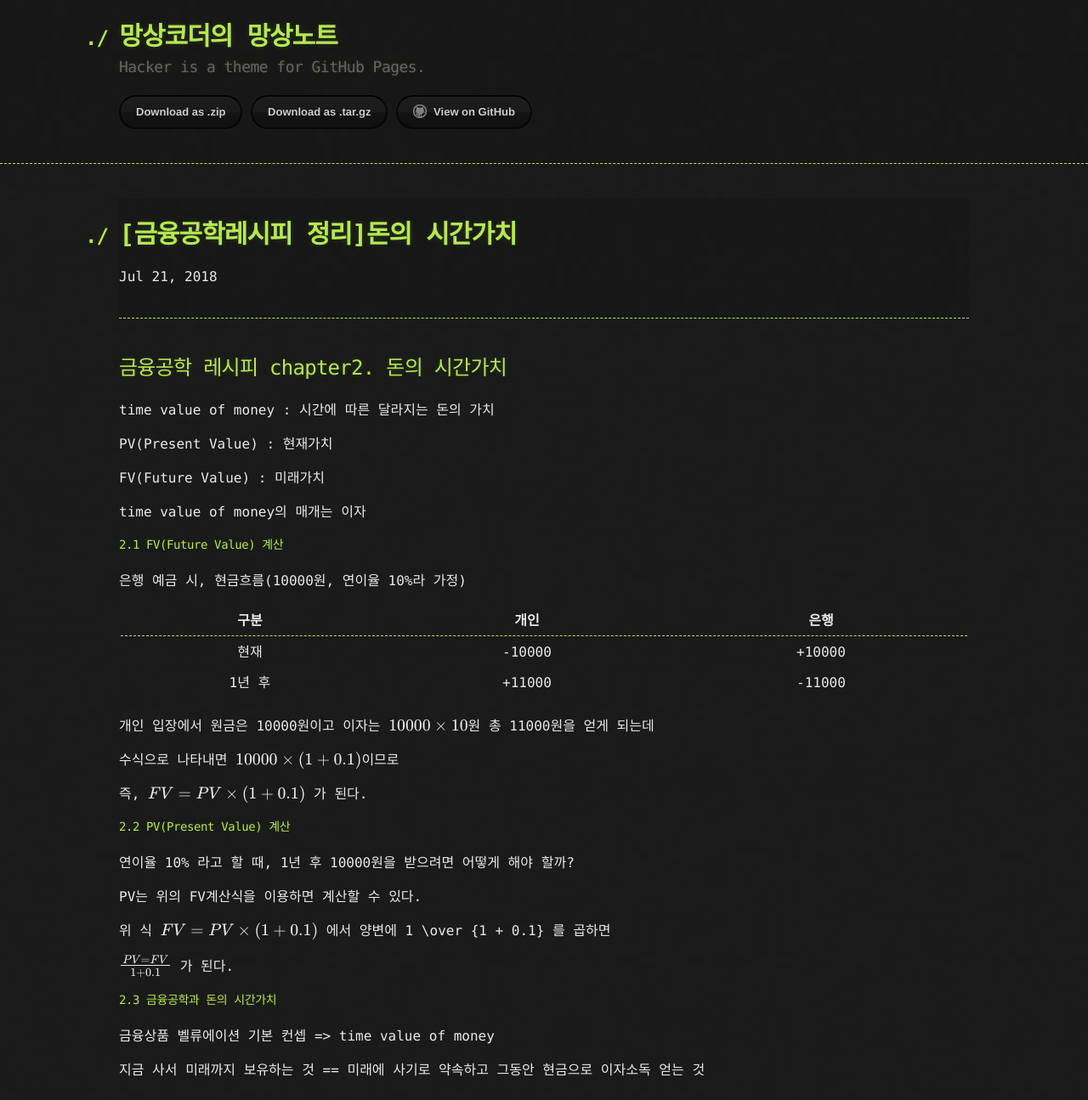
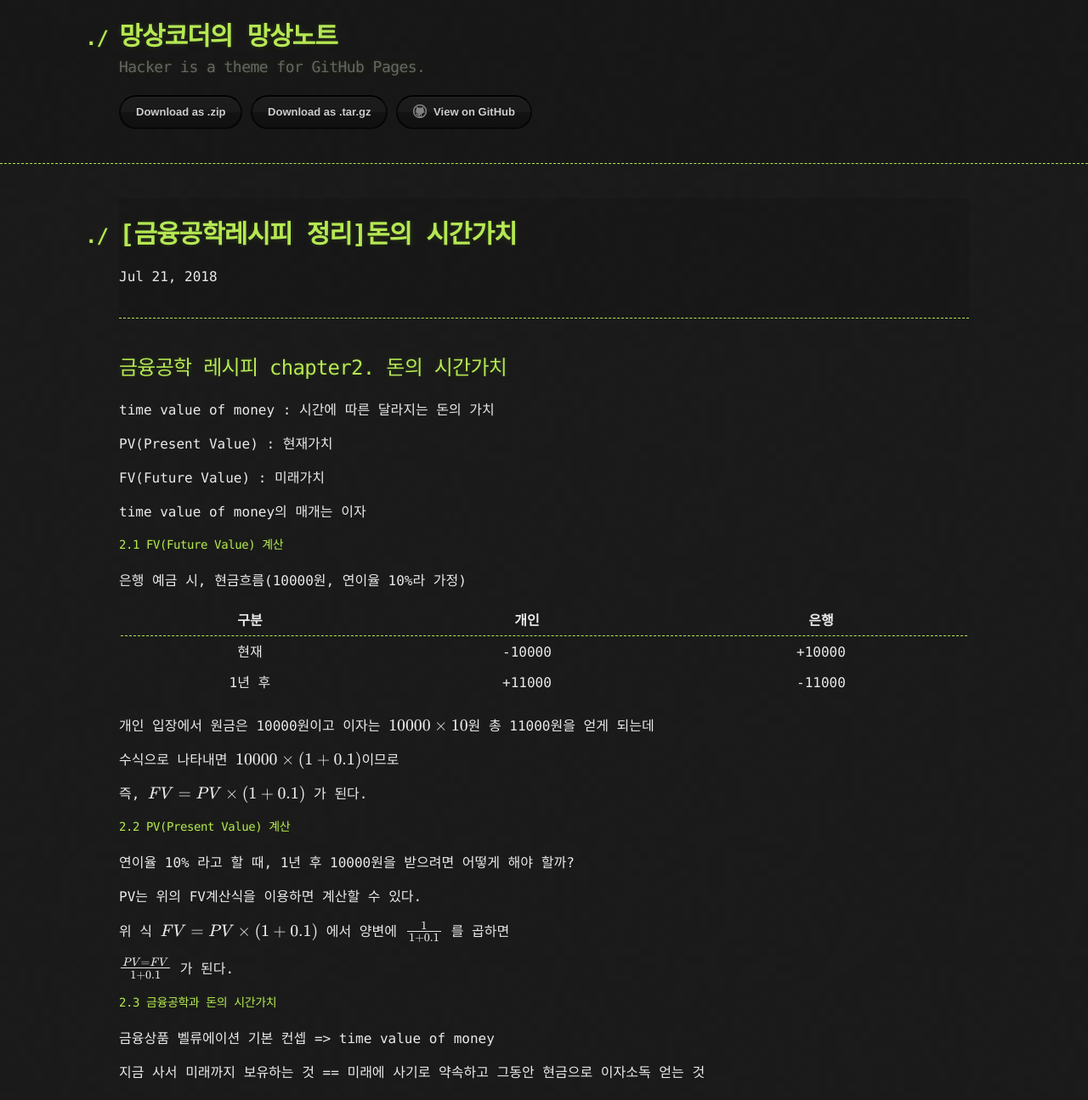
Before and after one commit to kooock/kooock.github.io, a Jekyll site: the page built from _posts/2018-07-21-finance_engineering_recipe_chapter2.md, in a window 1280 px wide. Shown: the whole page at 85% size. Built offline with Jekyll 4.4.1, drawn with Linux system fonts in a browser that asks for light colours; formulas are drawn with MathJax 3.

```diff
--- a/_posts/2018-07-21-finance_engineering_recipe_chapter2.md
+++ b/_posts/2018-07-21-finance_engineering_recipe_chapter2.md
@@ -32,7 +32,7 @@ time value of money의 매개는 이자
 
 수식으로 나타내면 $$10000 \times (1 + 0.1)$$이므로
 
-즉, $$FV = {PV} \times (1 + 0.1)$$ 가 된다.
+즉, $$FV = PV \times (1 + 0.1)$$ 가 된다.
 
 #### 2.2 PV(Present Value) 계산
 
@@ -40,9 +40,9 @@ time value of money의 매개는 이자
 
 PV는 위의 FV계산식을 이용하면 계산할 수 있다.
 
-위 식 $$FV = PV \times (1 + 0.1)$$ 에서 양변에 1 \over {1 + 0.1} 를 곱하면
+위 식 $$FV = PV \times (1 + 0.1)$$ 에서 양변에 $$1 \over {1 + 0.1}$$ 를 곱하면
 
-$$PV = FV  \over {1 + 0.1}$$ 가 된다.
+$$PV = {FV} \over {1 + 0.1}$$ 가 된다.
 
 #### 2.3 금융공학과 돈의 시간가치
 
```
